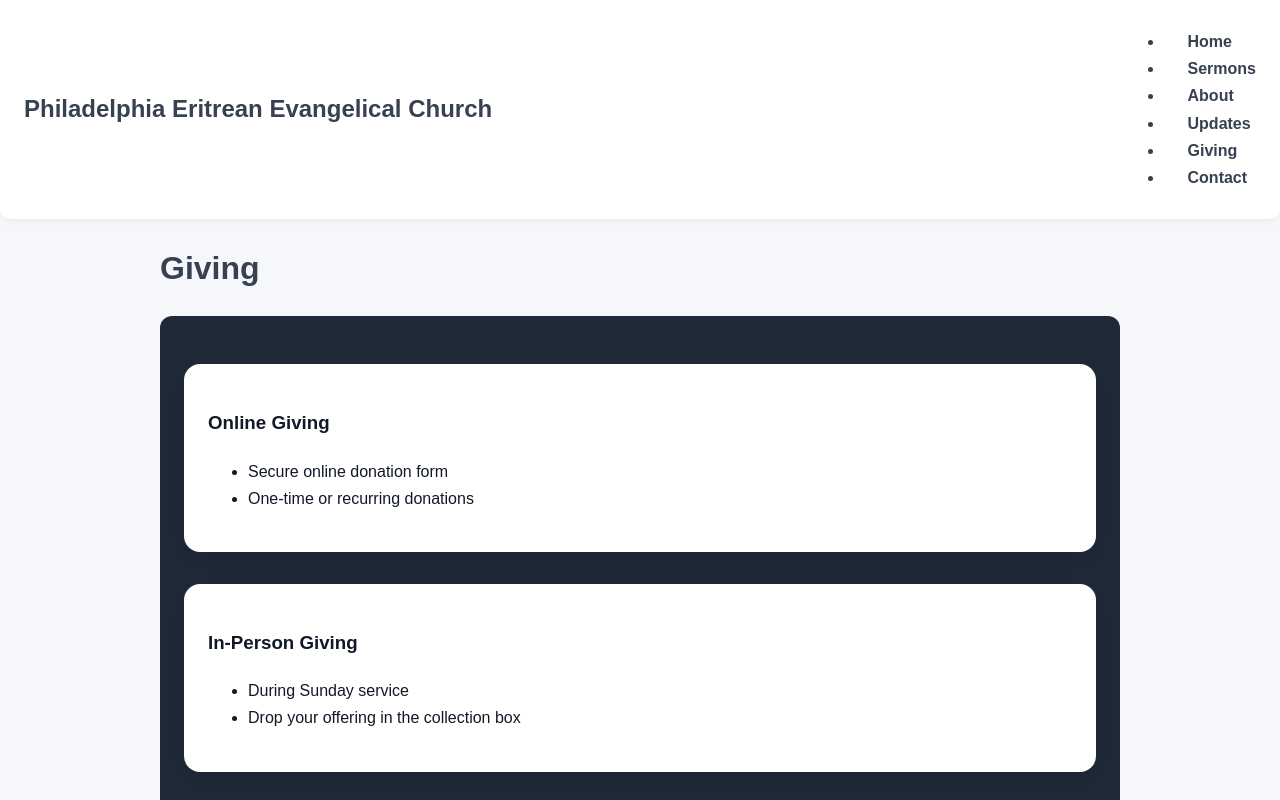
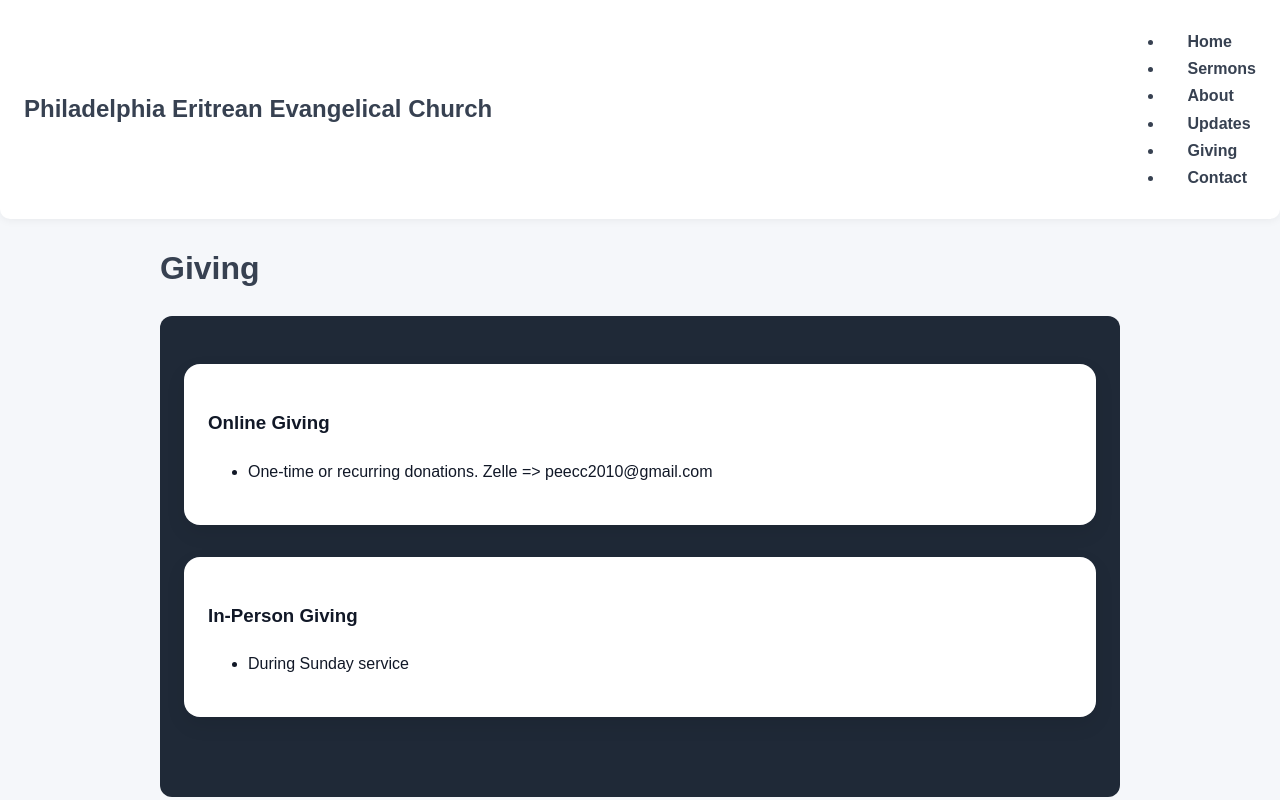
Before and after one commit to Mawitey/PEEC-Website-Frontend, a React (Vite) app: page /giving in a window 1280 px wide. Shown: the top 800 px of the page. Built offline with nearby package versions, Linux system fonts and the light colour scheme.

Commit message:
updates on history of church, payment and announcement.

```diff
--- a/src/pages/About.jsx
+++ b/src/pages/About.jsx
@@ -12,7 +12,7 @@
             <section className="page-container">
                 <h2>Our History</h2>
                 <p>
-                    Founded in 2013, our church has grown to serve hundreds of families in
+                    Our church has grown to serve hundreds of families in
                     the community, providing worship, fellowship, and service programs.
                 </p>
             </section>
--- a/src/pages/Giving.jsx
+++ b/src/pages/Giving.jsx
@@ -7,8 +7,8 @@
                 <div className="card">
                     <h3>Online Giving</h3>
                     <ul>
-                        <li>Secure online donation form</li>
-                        <li>One-time or recurring donations</li>
+                        {/*<li>Secure online donation form</li>*/}
+                        <li>One-time or recurring donations. Zelle => peecc2010@gmail.com</li>
                     </ul>
                 </div>
 
@@ -16,7 +16,7 @@
                     <h3>In-Person Giving</h3>
                     <ul>
                         <li>During Sunday service</li>
-                        <li>Drop your offering in the collection box</li>
+                        {/*<li>Drop your offering in the collection box</li>*/}
                     </ul>
                 </div>
             </section>
--- a/src/pages/Updates.jsx
+++ b/src/pages/Updates.jsx
@@ -20,10 +20,10 @@
             <section className="dark-section">
                 <h2>Announcements</h2>
                 <div className="card">
-                    <p>Children's Ministry is starting this Sunday!</p>
+                    <p>Youth Ministry and worship this Saturday!</p>
                 </div>
                 <div className="card">
-                    <p>New Bible study group meeting on Wednesday evenings.</p>
+                    <p>Bible study group meeting in the evenings.</p>
                 </div>
             </section>
         </div>
```
